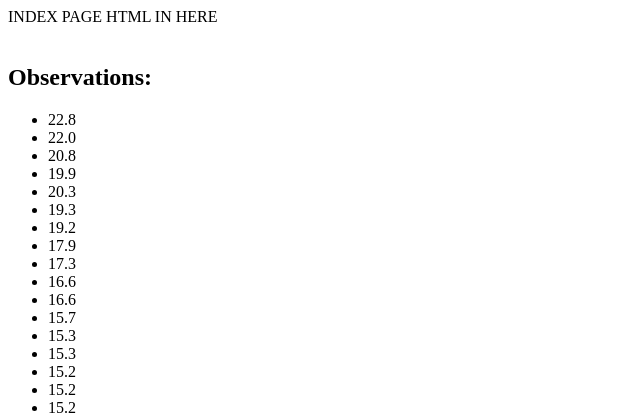
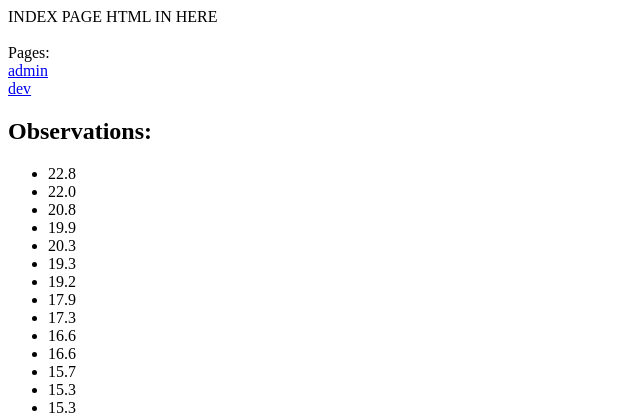
Before and after one commit to mrcrowley42/Project5, a Django app: page / in a window 1280 px wide. Shown: the top 418 px of the page, without its empty margins (0-640 px from the left). Run offline with Django 4.2, Linux system fonts and the light colour scheme; data comes from the database, SQL or seed files in the repository; parts of the project's set-up code (start-up, migrations or seed data) failed here and were passed over.

Commit message:
new views

```diff
--- a/project5/project5_dj/urls.py
+++ b/project5/project5_dj/urls.py
@@ -20,5 +20,8 @@ from woe import views
 
 urlpatterns = [
     path('', views.index, name='index'),
-    path('admin/', admin.site.urls),
+    path('admin/', views.admin, name='admin'),
+    path('dev/', views.developer_page, name='developer'),
+
+    path('django_admin/', admin.site.urls),
 ]
--- a/project5/woe/templates/index.html
+++ b/project5/woe/templates/index.html
@@ -1,5 +1,21 @@
+<!DOCTYPE html>
+<html lang="en">
+<head>
+    <meta charset="UTF-8">
+    <title>Index</title>
+</head>
+<body>
+
 INDEX PAGE HTML IN HERE
 <br><br>
+
+<div>
+    Pages:
+    <br>
+    <a href="admin">admin</a>
+    <br>
+    <a href="dev">dev</a>
+</div>
 
 <h2>Observations:</h2>
 
@@ -8,3 +24,6 @@ INDEX PAGE HTML IN HERE
         <li>{{ obs.air_temp }}</li>
     {% endfor %}
 </ul>
+
+</body>
+</html>
--- a/project5/woe/views.py
+++ b/project5/woe/views.py
@@ -12,3 +12,13 @@ from .models import Source, Observation
 def index(request):
     context = {'observations': Observation.objects.all()}
     return render(request, 'index.html', context)
+
+
+def admin(request):
+    context = {}
+    return render(request, 'admin.html', context)
+
+
+def developer_page(request):
+    context = {}
+    return render(request, 'dev.html', context)
```
Also changed, not shown: project5/woe/templates/admin.html (added, +10 -0 lines), project5/woe/templates/dev.html (added, +10 -0 lines).
